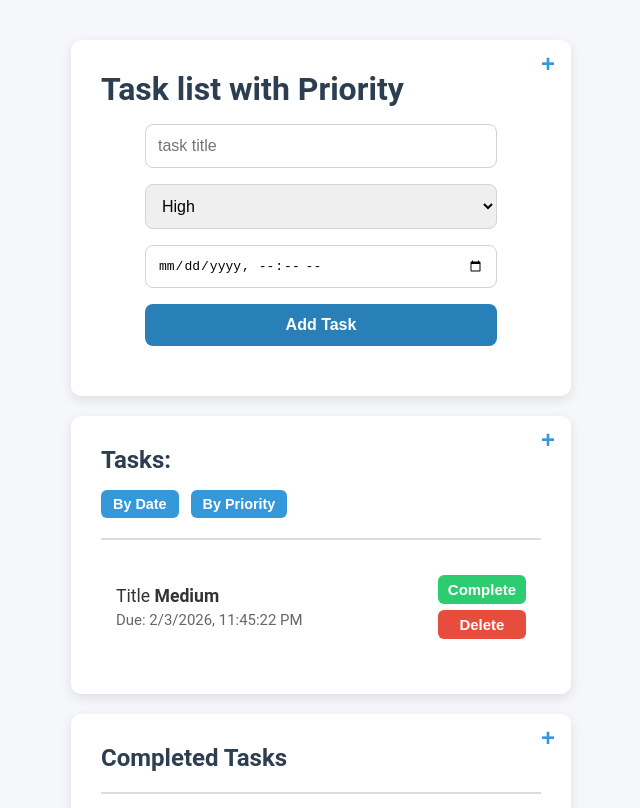
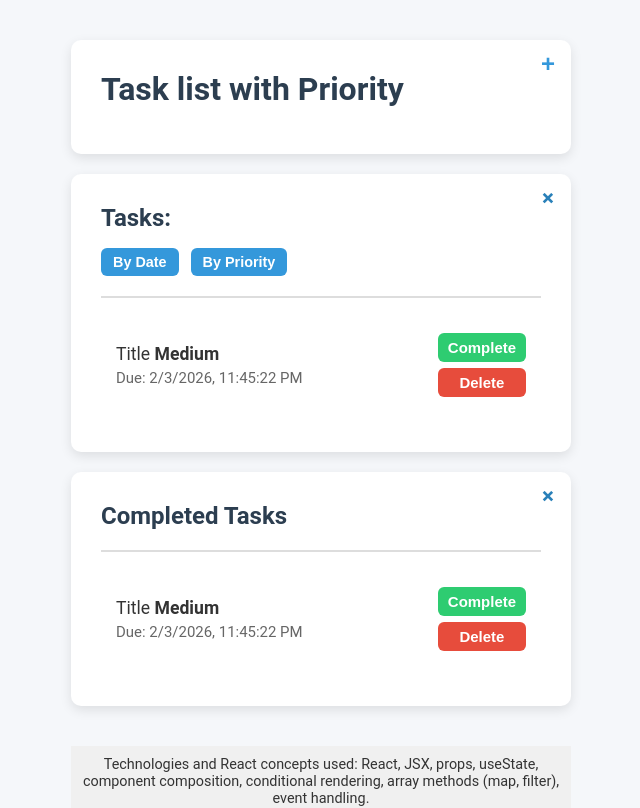
Before and after one commit to Ky0sh1t0/ReactToDo, a React app: page / in a window 1280 px wide. Shown: the top 808 px of the page, without its empty margins (319-959 px from the left). Built offline with nearby package versions, Linux system fonts and the light colour scheme; the HTML template or start-up script is replaced by a standard one.

Commit message:
add: open/close state of containers

```diff
--- a/src/App.jsx
+++ b/src/App.jsx
@@ -1,24 +1,45 @@
+import { useState } from "react";
+
 function App() {
+  const [openSection, setOpenSection] = useState({
+    taskList: false,
+    tasks: true,
+    completed: true,
+  })
+
+  function toggleTaskTable(section) {
+    setOpenSection((prev) => ({
+      ...prev,
+      [section]: !prev[section],
+    }))
+  }
+
   return (
     <div className="app">
       <div className="task-container">
         <h1>Task list with Priority</h1>
-        <button className="close-button">+</button>
-        <TaskForm />
+        <button className={`close-button ${openSection.taskList ? "open" : ""}`} onClick={()=>toggleTaskTable("taskList")}>+</button>
+        {openSection.taskList && <TaskForm/>}
       </div>
       <div className="task-container">
         <h2>Tasks:</h2>
-        <button className="close-button">+</button>
-        <div className="sort-controls">
-          <button className="sort-button">By Date</button>
-          <button className="sort-button">By Priority</button>
-        </div>
-        <TaskList/>
+        <button className={`close-button ${openSection.tasks ? "open" : ""}`} onClick={()=>toggleTaskTable("tasks")}>+</button>
+        {
+          openSection.tasks && (
+            <>
+            <div className="sort-controls">
+              <button className="sort-button">By Date</button>
+              <button className="sort-button">By Priority</button>
+            </div>
+            <TaskList/>
+            </>
+          )
+        }
       </div>
       <div className="completed-task-container">
         <h2>Completed Tasks</h2>
-        <button className="close-button">+</button>
-        <CompletedTaskList />
+        <button className={`close-button ${openSection.completed ? "open" : ""}`} onClick={()=>toggleTaskTable("completed")}>+</button>
+        {openSection.completed && <CompletedTaskList />}
       </div>
       <Footer />
     </div>
@@ -28,7 +49,7 @@ function App() {
 function TaskForm(){
   return (
     <form action="" className="task-form">
-      <input type="text" value={""} placeholder="task title" required/>
+      <input type="text" value={""} placeholder="Task title" required/>
       <select value={""} required>
         <option value="High">High</option>
         <option value="Medium">Medium</option>
```
